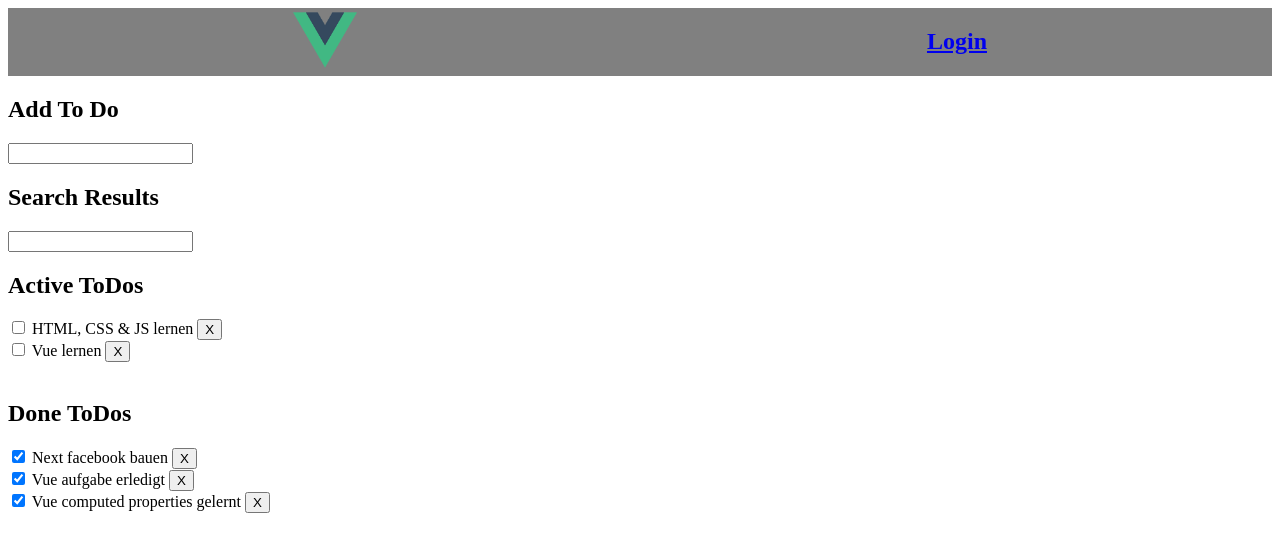
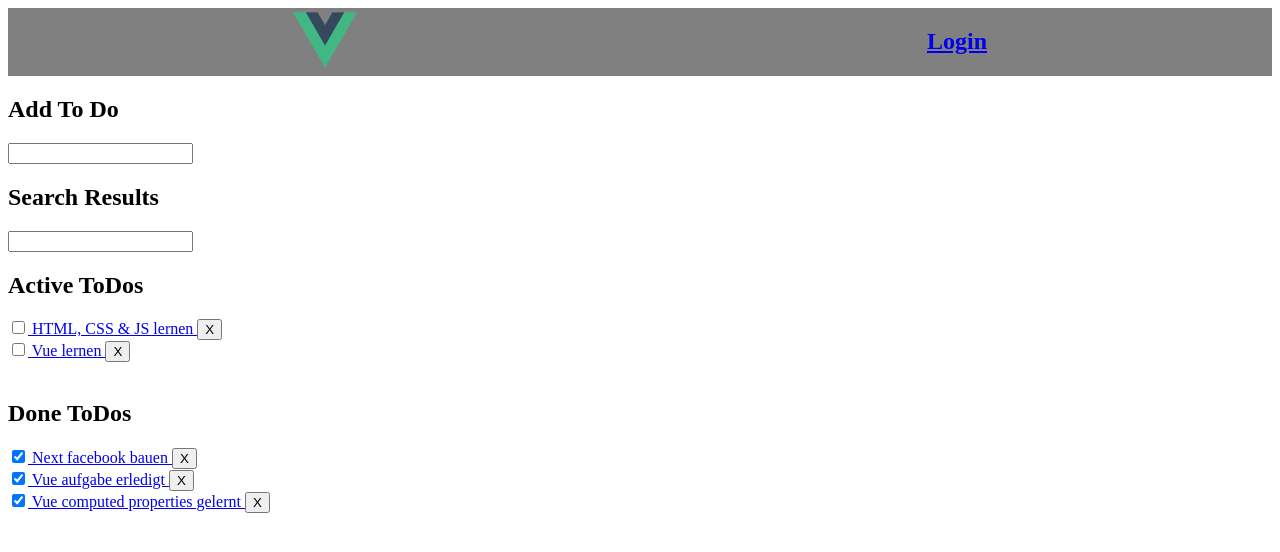
Before and after one commit to Relentl3zz/Der-umfangreiche-Einstieg-in-Vue.js, a Vue app: page / in a window 1280 px wide. Shown: the top 552 px of the page. Built offline with nearby package versions, Linux system fonts and the light colour scheme.

Commit message:
Lektion 29: Dynamisches Routing für jede ToDo

```diff
--- a/src/components/ToDoItem.vue
+++ b/src/components/ToDoItem.vue
@@ -1,6 +1,9 @@
 <template>
   <div>
-    <input type="checkbox" v-model="todo.done" /> {{ todo.title }}
+    <input type="checkbox" v-model="todo.done" />
+    <router-link :to="{ name: 'ToDo-Details', params: { id: todo.id } }">
+      {{ todo.title }}
+    </router-link>
     <button v-on:click="$emit('onDeleteToDo', todo.id)">X</button>
   </div>
 </template>
--- a/src/router/index.js
+++ b/src/router/index.js
@@ -2,6 +2,7 @@ import Vue from "vue";
 import VueRouter from "vue-router";
 import ToDoList from "@/views/ToDoList.vue";
 import Login from "@/views/Login.vue";
+import ToDoDetails from "@/views/ToDoDetails.vue";
 
 Vue.use(VueRouter);
 
@@ -16,6 +17,11 @@ const routes = [
     path: "/login",
     name: "Login-Page",
   },
+  {
+    component: ToDoDetails,
+    path: "/todo/:id",
+    name: "ToDo-Details",
+  },
 ];
 
 const router = new VueRouter({
--- /dev/null
+++ b/src/views/ToDoDetails.vue
@@ -0,0 +1,9 @@
+<template>
+  <h1>ToDo Details {{ $route.params.id }}</h1>
+</template>
+
+<script>
+export default {};
+</script>
+
+<style></style>
```
